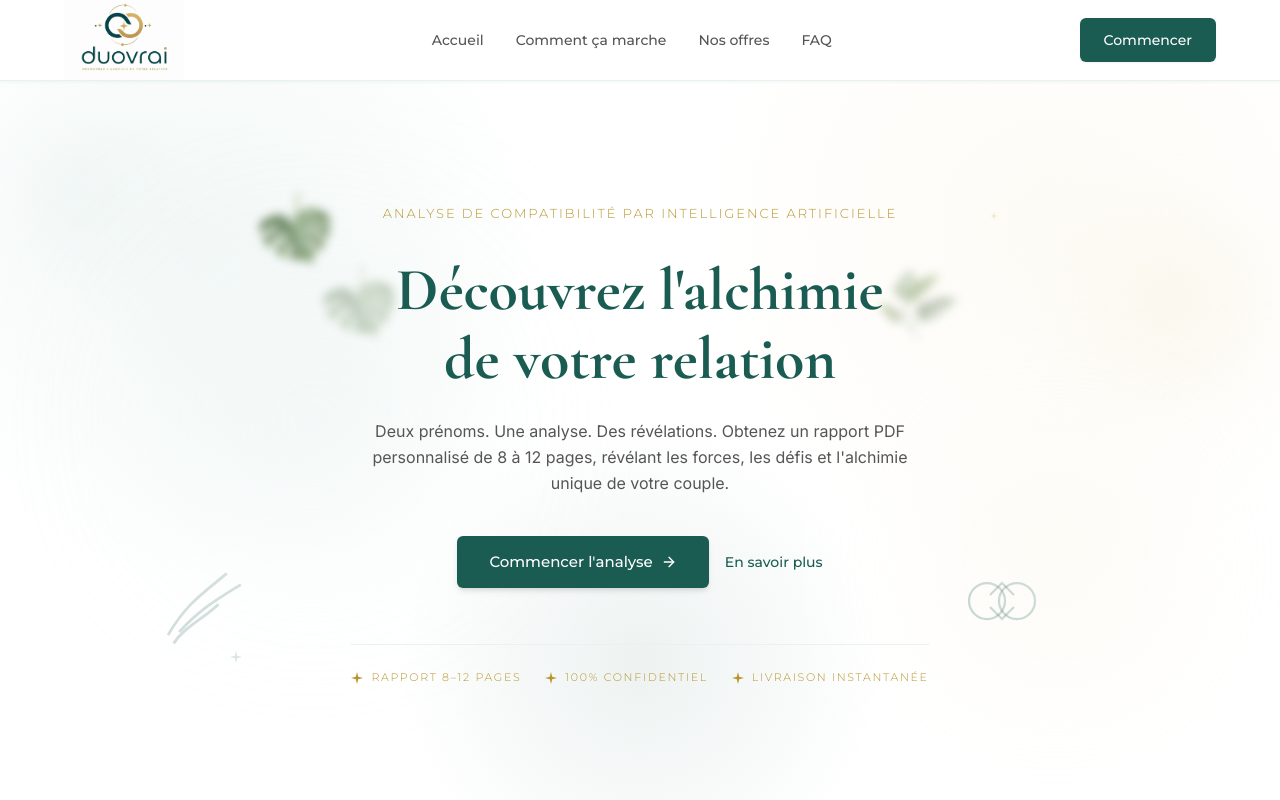
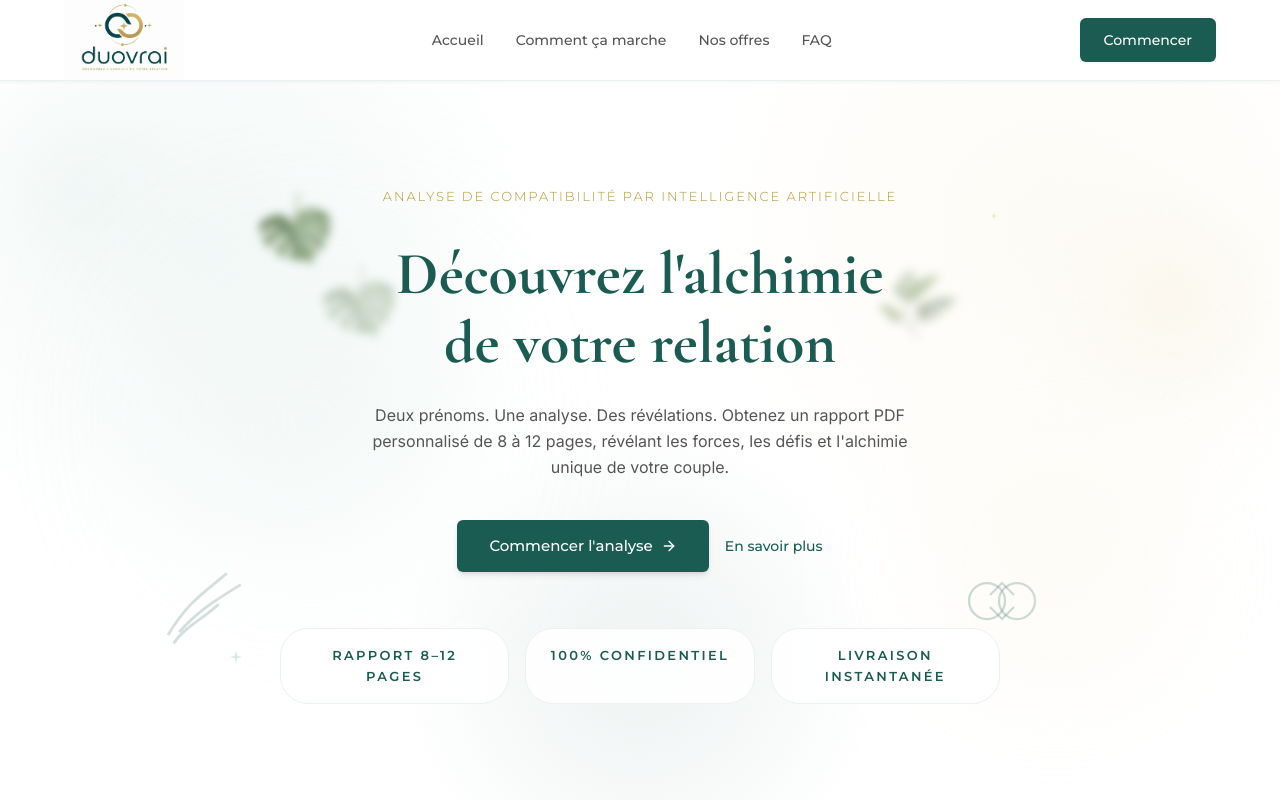
Before and after one commit to judilegend/duovrai-frontend, a React (Vite) app: page / in a window 1280 px wide. Shown: the top 800 px of the page. Built offline with nearby package versions, Linux system fonts and the light colour scheme.

Commit message:
refactor: clean up Hero component by removing unnecessary comments and improving layout structure

```diff
--- a/src/components/Hero.tsx
+++ b/src/components/Hero.tsx
@@ -96,7 +96,6 @@ export function Hero() {
         <div className="absolute bottom-[20%] right-[10%] w-48 h-48 bg-[#F9F3E3] rounded-full blur-[80px] opacity-50" />
       </div>
 
-      {/* ── Contenu principal — centré ── */}
       <div className="relative z-10 container mx-auto px-4 sm:px-6 py-16 sm:py-20 flex flex-col items-center text-center max-w-3xl">
         {/* Tagline — Montserrat Light · Caps · Espacement large */}
         <motion.p
@@ -108,7 +107,6 @@ export function Hero() {
           Analyse de compatibilité par Intelligence Artificielle
         </motion.p>
 
-        {/* Titre H1 — Cormorant Garamond Bold — 36–44px */}
         <motion.h1
           initial={{ opacity: 0, y: 16 }}
           animate={{ opacity: 1, y: 0 }}
@@ -119,7 +117,6 @@ export function Hero() {
           de votre relation
         </motion.h1>
 
-        {/* Sous-titre — Inter Regular — Gris — 16–17px */}
         <motion.p
           initial={{ opacity: 0, y: 16 }}
           animate={{ opacity: 1, y: 0 }}
@@ -131,7 +128,6 @@ export function Hero() {
           l'alchimie unique de votre couple.
         </motion.p>
 
-        {/* CTA — Bouton Vert #1A5C52 · texte blanc · border-radius 6px */}
         <motion.div
           initial={{ opacity: 0, y: 16 }}
           animate={{ opacity: 1, y: 0 }}
@@ -153,32 +149,26 @@ export function Hero() {
           </a>
         </motion.div>
 
-        {/* Indicateurs de confiance — Montserrat Light Caps */}
+        {/* Indicateurs de confiance — cartes plus visibles */}
         <motion.div
-          initial={{ opacity: 0 }}
-          animate={{ opacity: 1 }}
+          initial={{ opacity: 0, y: 12 }}
+          animate={{ opacity: 1, y: 0 }}
           transition={{ duration: 0.8, delay: 0.5 }}
-          className="flex flex-wrap justify-center gap-x-6 gap-y-2 mt-14 pt-6 border-t border-[#E8F2F0]"
+          className="grid grid-cols-1 sm:grid-cols-3 gap-4 mt-14"
         >
           {[
             "Rapport 8–12 pages",
             "100% confidentiel",
             "Livraison instantanée",
           ].map((item) => (
-            <span
+            <div
               key={item}
-              className="duovrai-label text-[11px] flex items-center gap-2"
+              className="rounded-[28px] border border-[#E8F2F0] bg-white/90 px-5 py-4 shadow-[0_24px_60px_-44px_rgba(26,92,82,0.45)]"
             >
-              {/* Étoile à 4 branches comme puce */}
-              <svg
-                className="w-3 h-3 text-[#B8962E]"
-                viewBox="0 0 12 12"
-                fill="currentColor"
-              >
-                <path d="M6 0L7.2 4.8L12 6L7.2 7.2L6 12L4.8 7.2L0 6L4.8 4.8L6 0Z" />
-              </svg>
-              {item}
-            </span>
+              <span className="duovrai-label block text-[13px] font-semibold uppercase tracking-[0.18em] text-[#1A5C52] text-center">
+                {item}
+              </span>
+            </div>
           ))}
         </motion.div>
       </div>
```
